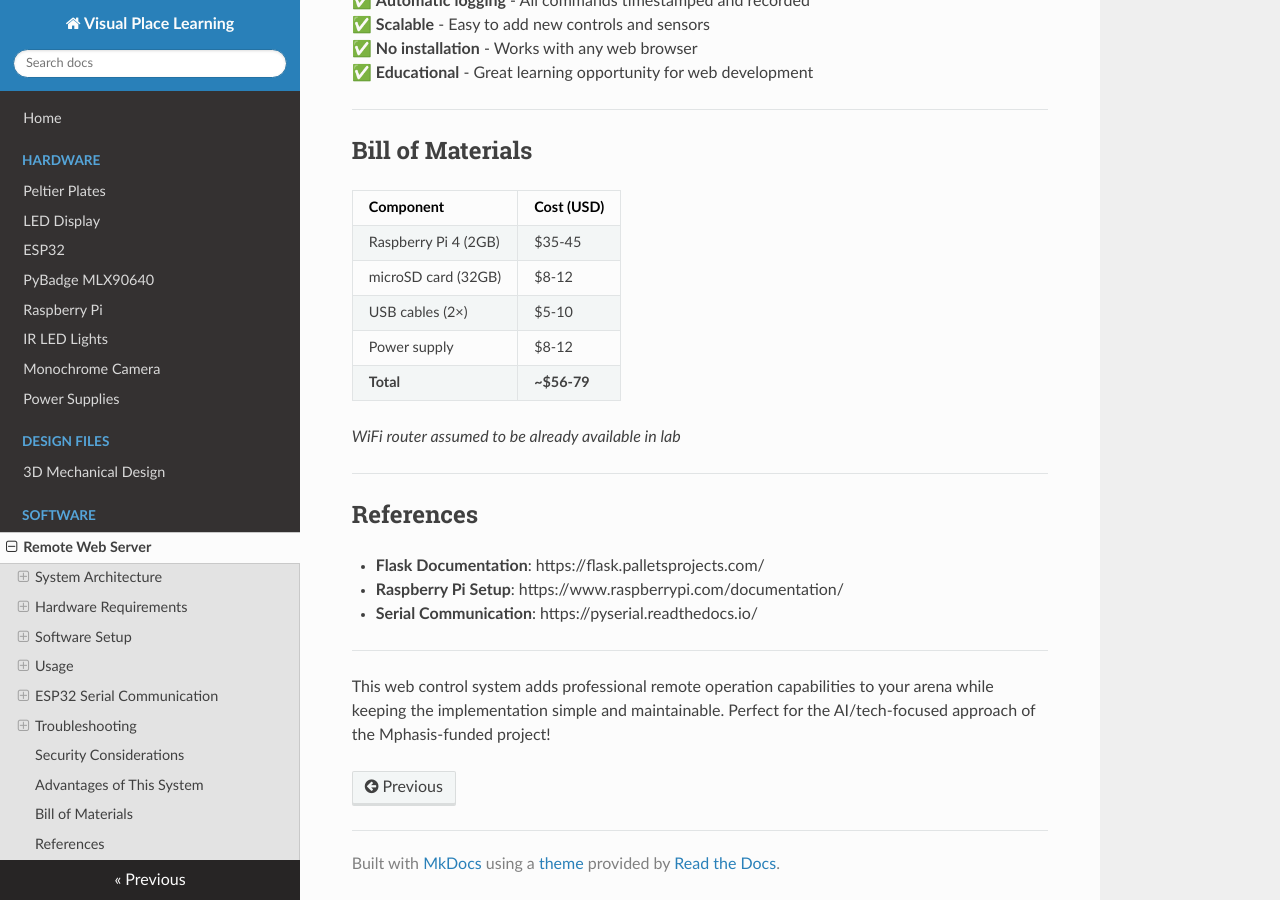
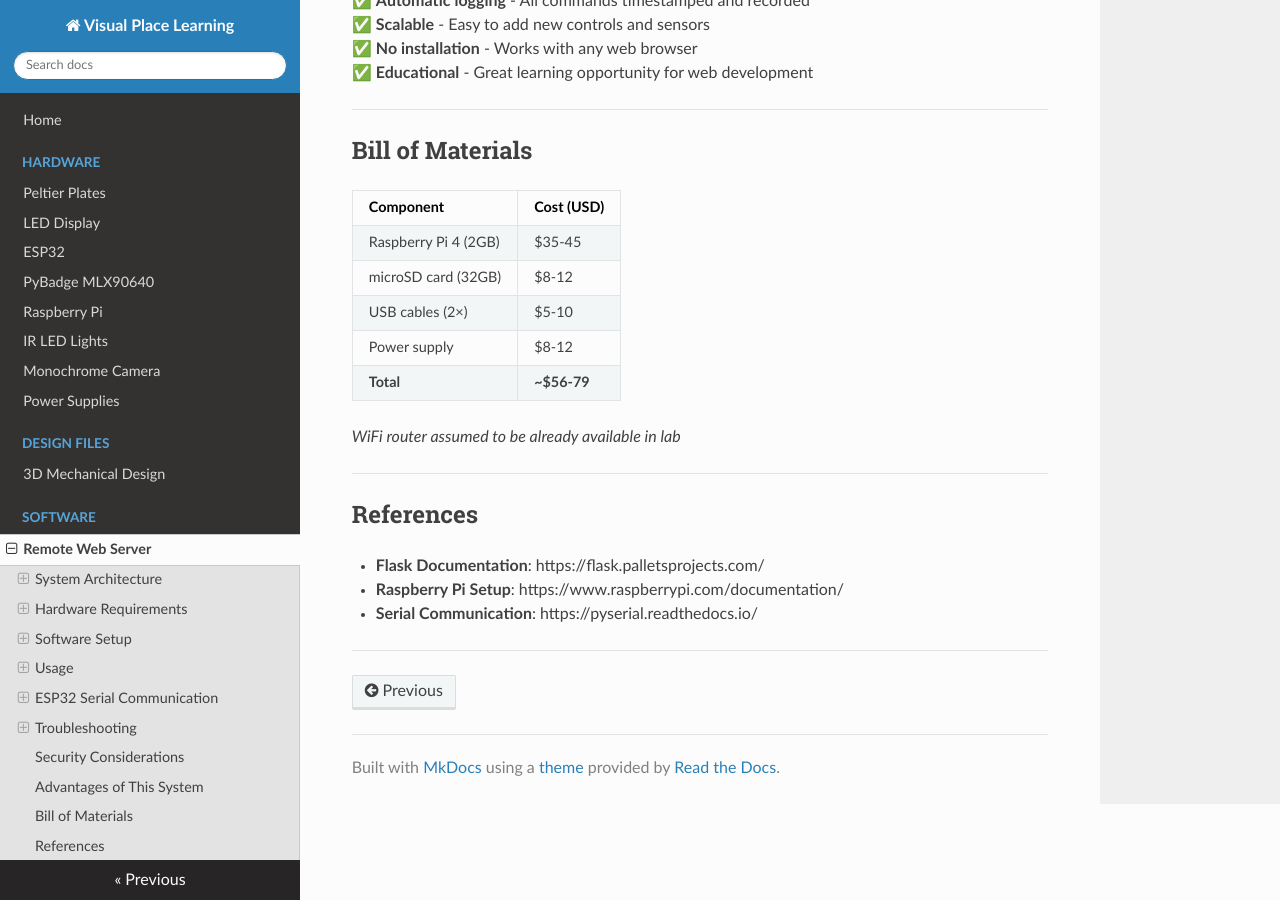
Before and after one commit to ajadismail2/Visual-place-learning, an MkDocs documentation site: the page built from docs/software/remote_web_server.md, in a window 1280 px wide and 900 px high, scrolled down 9197 px. Built offline with MkDocs 1.6.1, drawn with Linux system fonts in a browser that asks for light colours; nearby versions of some CDN libraries.

Commit message:
Update remote_web_server.md

```diff
--- a/docs/software/remote_web_server.md
+++ b/docs/software/remote_web_server.md
@@ -506,5 +506,3 @@ screen /dev/ttyUSB0 115200
 - **Serial Communication**: https://pyserial.readthedocs.io/
 
 ---
-
-This web control system adds professional remote operation capabilities to your arena while keeping the implementation simple and maintainable. Perfect for the AI/tech-focused approach of the Mphasis-funded project!
```
